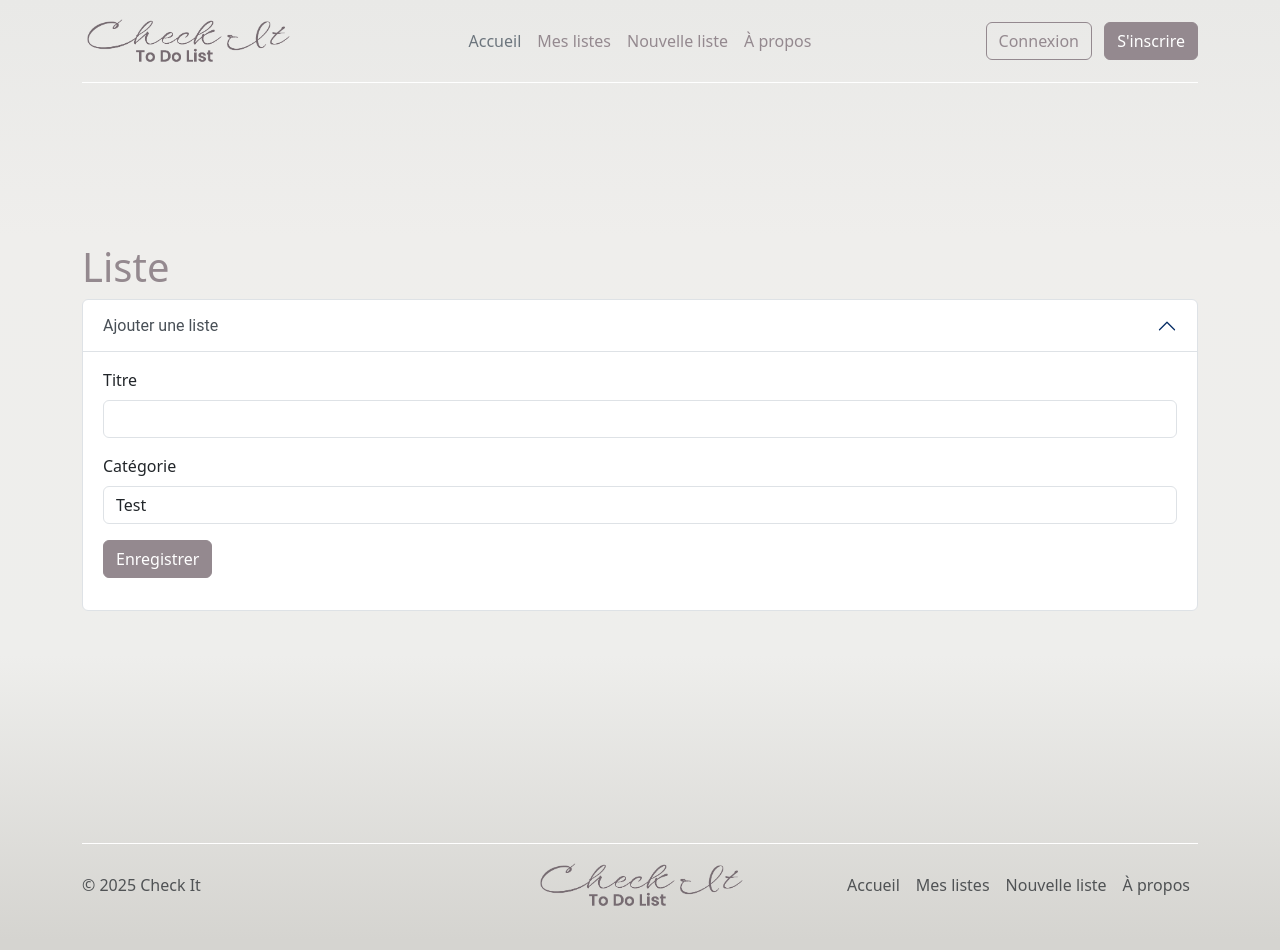
After one commit to chkpr/check_it, a PHP site: page /ajout-modification-liste.php in a window 1280 px wide. The commit adds this page. Run offline with PHP 8.4, Linux system fonts and the light colour scheme; some libraries are stand-ins or nearby versions.

Commit message:
added page 'ajout-modification-liste.php'

```diff
--- /dev/null
+++ b/ajout-modification-liste.php
@@ -0,0 +1,48 @@
+<div class="min-vh-100">
+
+<?php
+
+    require_once __DIR__. "/templates/header.php";
+
+?>
+
+<div class="container col-xxl-8 py-5 my-5 h-75">
+    <h1>Liste</h1>
+
+    <div class="accordion" id="accordionExample">
+    <div class="accordion-item">
+    <h2 class="accordion-header">
+        <button class="accordion-button" type="button" data-bs-toggle="collapse" data-bs-target="#collapseOne" aria-expanded="true" aria-controls="collapseOne">
+            Ajouter une liste
+        </button>
+    </h2>
+    <div id="collapseOne" class="accordion-collapse collapse show" data-bs-parent="#accordionExample">
+        <div class="accordion-body">
+            <form action="" method="post">
+                <div class="mb-3">
+                    <label for="title" class="form-label">Titre</label>
+                    <input type="text" name="title" id="title" class="form-control">
+                </div>
+                <div class="mb-3">
+                    <label for="category_id" class="form-label">Catégorie</label>
+                    <select name="category_id" id="category_id" class="form-control">
+                        <option value="test">Test</option>
+                    </select>
+                </div>
+                <div class="mb-3">
+                    <input type="submit" value="Enregistrer" name="saveList" class="btn btn-primary">
+                </div>
+            </form>
+        </div>
+    </div>
+</div>
+
+</div>
+
+
+</div>
+
+
+
+<?php require_once __DIR__. "/templates/footer.php" ?>
+</div>
--- a/templates/footer.php
+++ b/templates/footer.php
@@ -8,8 +8,8 @@
 
     <ul class="nav col-md-4 justify-content-end">
       <li class="nav-item"><a href="index.php" class="nav-link px-2 text-body-secondary">Accueil</a></li>
-      <li class="nav-item"><a href="#" class="nav-link px-2 text-body-secondary">Nouvelle liste</a></li>
       <li class="nav-item"><a href="mes-listes.php" class="nav-link px-2 text-body-secondary">Mes listes</a></li>
+      <li class="nav-item"><a href="ajout-modification-liste.php" class="nav-link px-2 text-body-secondary">Nouvelle liste</a></li>
       <li class="nav-item"><a href="about.php" class="nav-link px-2 text-body-secondary">À propos</a></li>
     </ul>
   </footer>
--- a/templates/header.php
+++ b/templates/header.php
@@ -25,8 +25,8 @@
 
       <ul class="nav col-12 col-md-auto mb-2 justify-content-center mb-md-0">
         <li><a href="index.php" class="nav-link px-2 link-secondary">Accueil</a></li>
-        <li><a href="#" class="nav-link px-2">Nouvelle liste</a></li>
         <li><a href="mes-listes.php" class="nav-link px-2">Mes listes</a></li>
+        <li><a href="ajout-modification-liste.php" class="nav-link px-2">Nouvelle liste</a></li>
         <li><a href="about.php" class="nav-link px-2">À propos</a></li>
       </ul>
 
```
